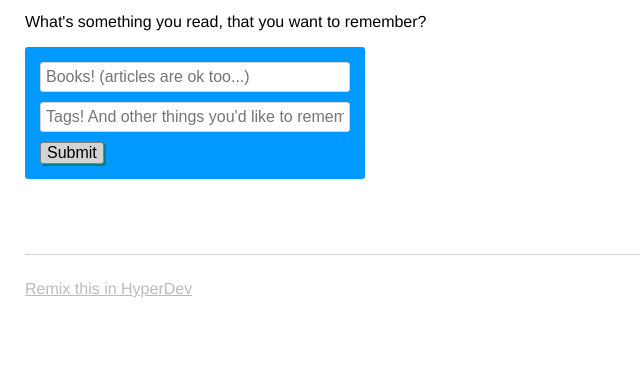
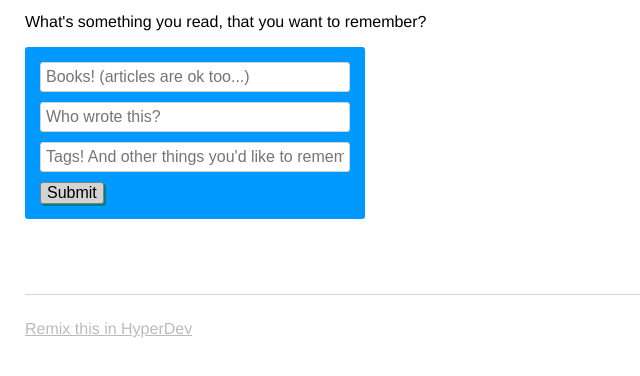
Before and after one commit to willmurphyscode/ancient-firefly, a website: page views/index.html in a window 1280 px wide. Shown: the part 104-480 px from the top of the page, without its empty margins (0-640 px from the left). Drawn offline with nearby package versions, Linux system fonts and the light colour scheme; no server answers.

Commit message:
added field for tags to main form

```diff
--- a/views/index.html
+++ b/views/index.html
@@ -30,6 +30,7 @@
       <p>What's something you read, that you want to remember?</p>
       <form>
         <input type="text" maxlength="100" placeholder="Books! (articles are ok too...)" id="input_book">
+	<input type="text" maxlength="100" placeholder="Who wrote this?" id="input_author">
         <input type="text" maxlength="100" placeholder="Tags! And other things you'd like to remember" id="input_tag">
         <button type="submit">Submit</button>
       </form>
```
